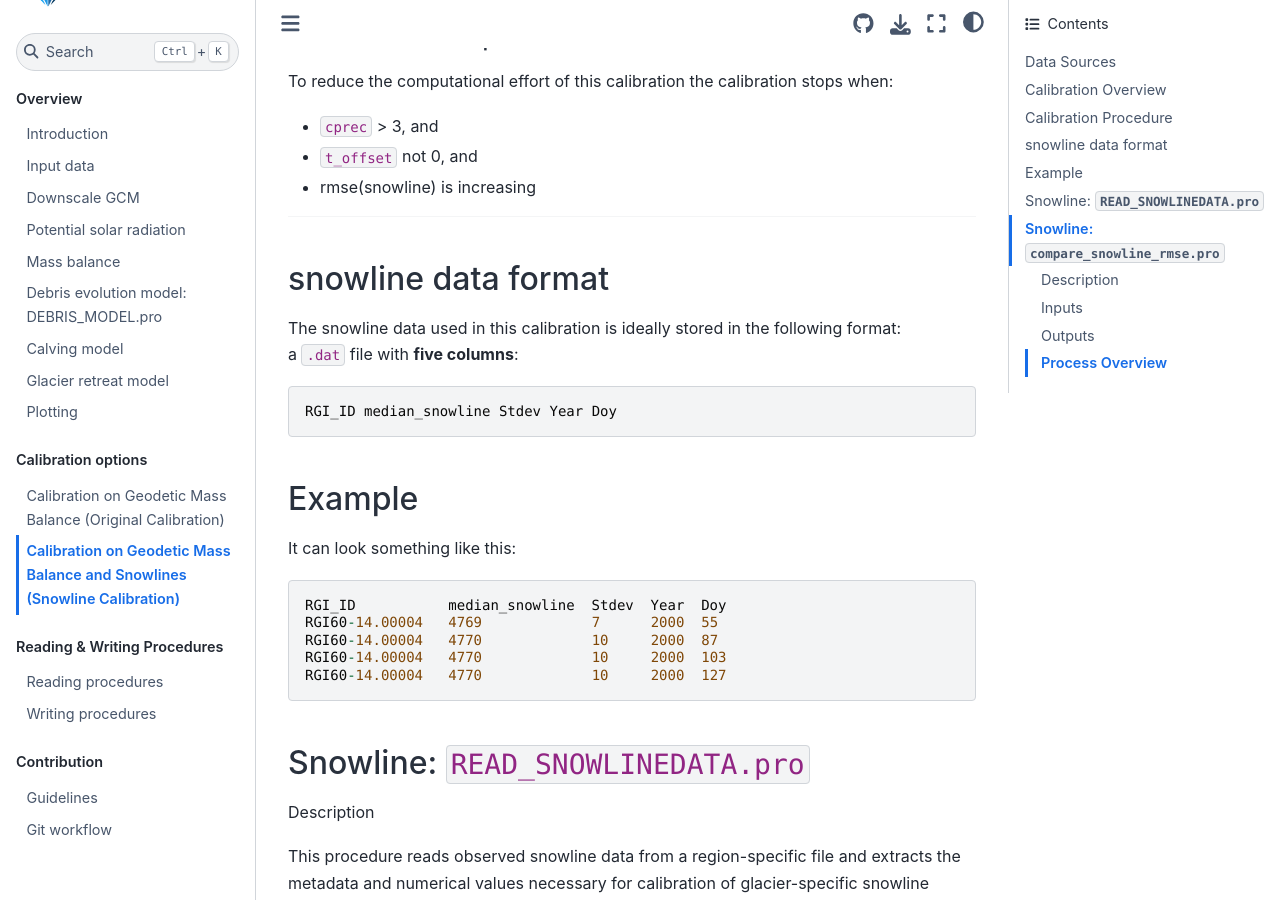
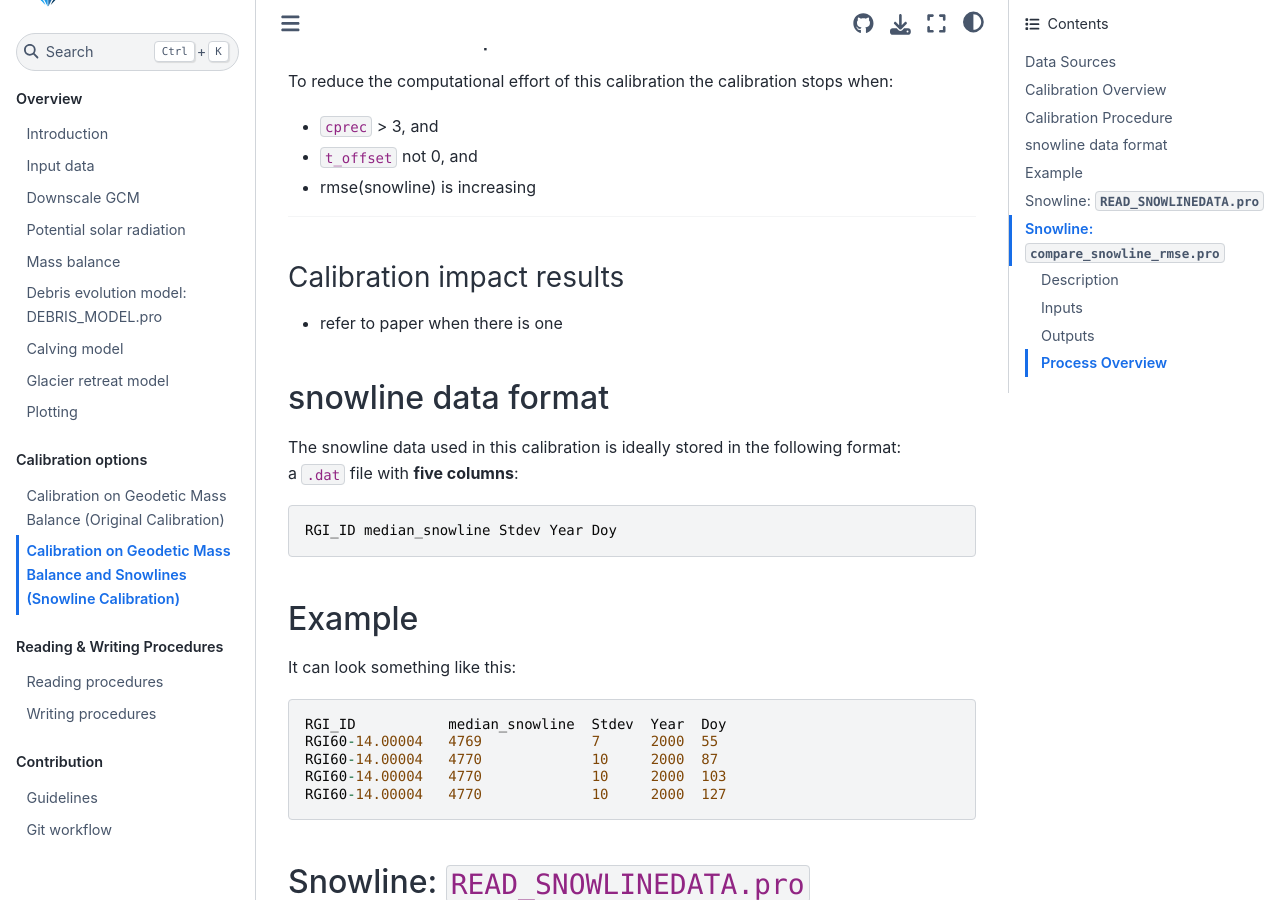
Before and after one commit to eth-vaw-glaciology/GloGEM-doc-temp, a Sphinx documentation site: the page built from docs/source/READ_SNOWLINEDATA_documentation.md, in a window 1280 px wide and 900 px high, scrolled down 2744 px. Built offline with Sphinx 7.4.7 and the Sphinx Book theme 1.1.4, drawn with Linux system fonts in a browser that asks for light colours.

Commit message:
Update READ_SNOWLINEDATA_documentation.md

```diff
--- a/docs/source/READ_SNOWLINEDATA_documentation.md
+++ b/docs/source/READ_SNOWLINEDATA_documentation.md
@@ -64,6 +64,10 @@ To reduce the computational effort of this calibration the calibration stops whe
 - `t_offset` not 0, and
 - rmse(snowline) is increasing
 ---
+
+### Calibration impact results
+- refer to paper when there is one
+
 
 ## snowline data format
 
```
